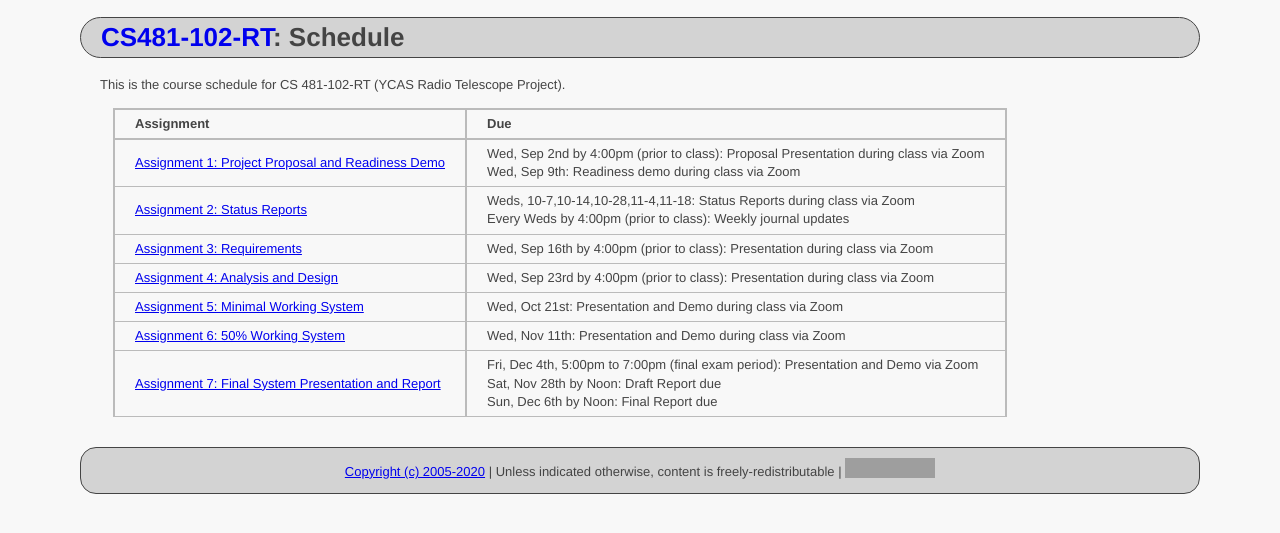
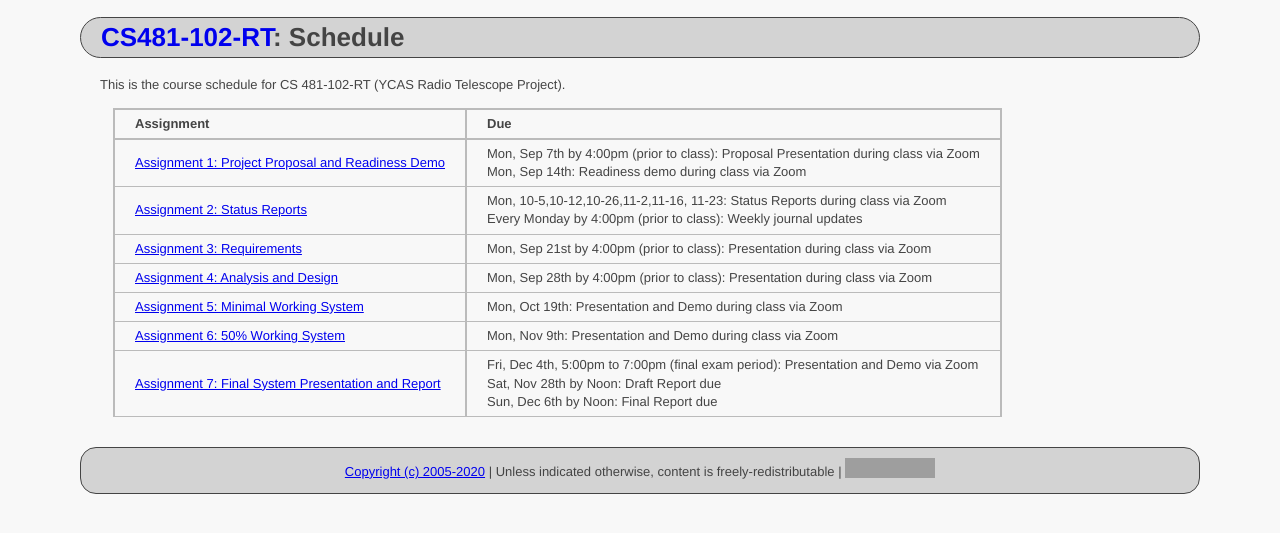
Before and after one commit to ycpcs/cs481-fall2020-RT, a Jekyll site: the page built from schedule.md, in a window 1280 px wide. Shown: the top 533 px of the page. Built offline with Jekyll 4.4.1, drawn with Linux system fonts in a browser that asks for light colours; grey boxes are pictures that could not be loaded.

Commit message:
switched to Mondays

```diff
--- a/schedule.md
+++ b/schedule.md
@@ -8,10 +8,10 @@ This is the course schedule for CS 481-102-RT (YCAS Radio Telescope Project).
 
 **Assignment** | **Due**
 :--------------|:---------
-[Assignment 1: Project Proposal and Readiness Demo](assign/assign01.html)  | Wed, Sep 2nd by 4:00pm (prior to class): Proposal Presentation during class via Zoom<br>Wed, Sep 9th: Readiness demo during class via Zoom
-[Assignment 2: Status Reports](assign/assign02.html)                       | Weds, 10-7,10-14,10-28,11-4,11-18: Status Reports during class via Zoom<br>Every Weds by 4:00pm (prior to class): Weekly journal updates
-[Assignment 3: Requirements](assign/assign03.html)                         | Wed, Sep 16th by 4:00pm (prior to class): Presentation during class via Zoom
-[Assignment 4: Analysis and Design](assign/assign04.html)                  | Wed, Sep 23rd by 4:00pm (prior to class): Presentation during class via Zoom
-[Assignment 5: Minimal Working System](assign/assign05.html)               | Wed, Oct 21st: Presentation and Demo during class via Zoom
-[Assignment 6: 50% Working System](assign/assign06.html)                   | Wed, Nov 11th: Presentation and Demo during class via Zoom
+[Assignment 1: Project Proposal and Readiness Demo](assign/assign01.html)  | Mon, Sep 7th by 4:00pm (prior to class): Proposal Presentation during class via Zoom<br>Mon, Sep 14th: Readiness demo during class via Zoom
+[Assignment 2: Status Reports](assign/assign02.html)                       | Mon, 10-5,10-12,10-26,11-2,11-16, 11-23: Status Reports during class via Zoom<br>Every Monday by 4:00pm (prior to class): Weekly journal updates
+[Assignment 3: Requirements](assign/assign03.html)                         | Mon, Sep 21st by 4:00pm (prior to class): Presentation during class via Zoom
+[Assignment 4: Analysis and Design](assign/assign04.html)                  | Mon, Sep 28th by 4:00pm (prior to class): Presentation during class via Zoom
+[Assignment 5: Minimal Working System](assign/assign05.html)               | Mon, Oct 19th: Presentation and Demo during class via Zoom
+[Assignment 6: 50% Working System](assign/assign06.html)                   | Mon, Nov 9th: Presentation and Demo during class via Zoom
 [Assignment 7: Final System Presentation and Report](assign/assign07.html) | Fri, Dec 4th, 5:00pm to 7:00pm (final exam period): Presentation and Demo via Zoom<br>Sat, Nov 28th by Noon: Draft Report due<br>Sun, Dec 6th by Noon: Final Report due
```
Also changed, not shown: assign/assign01.md (+2 -2 lines), syllabus.md (+4 -4 lines).
